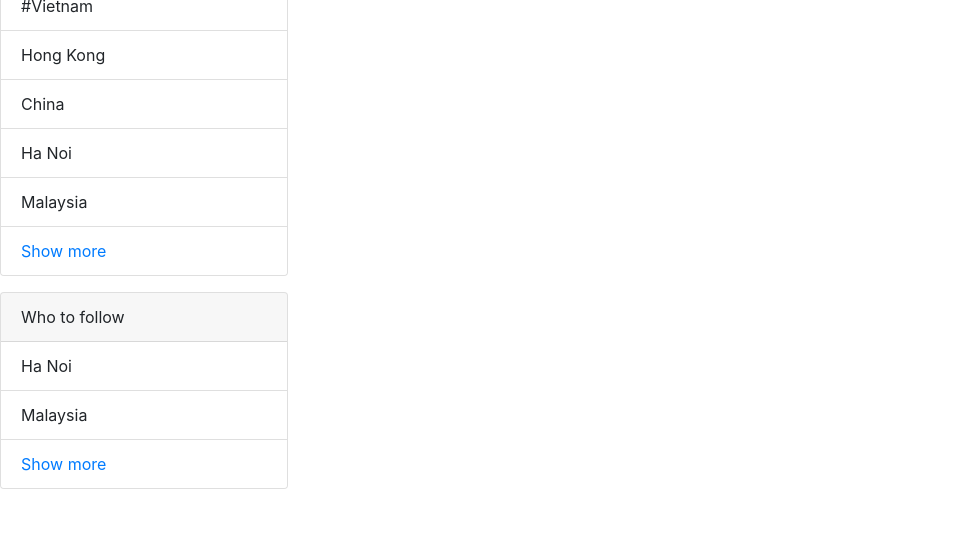
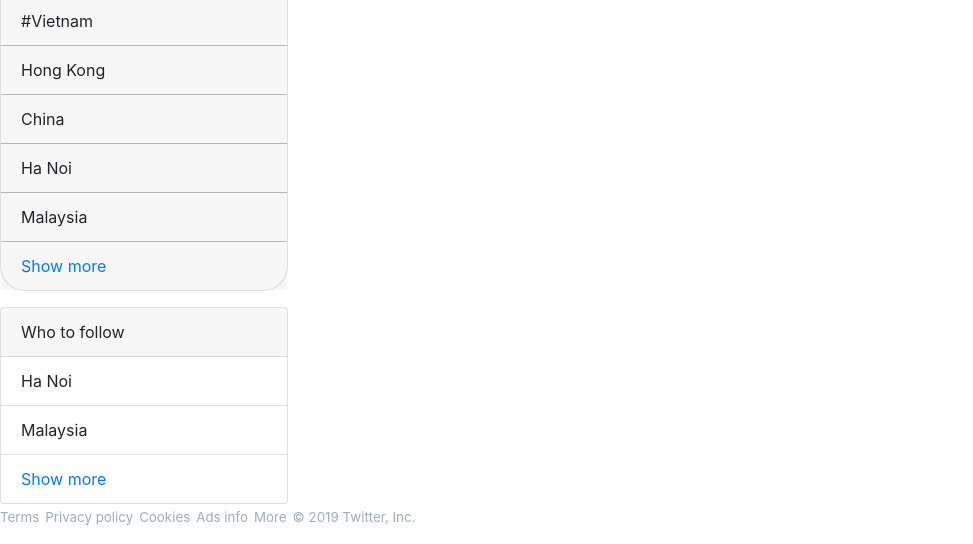
Before and after one commit to TKQCuong/SIERRA-Twitter-Group3-, a plain HTML site: page index.html in a window 1280 px wide. Shown: the part 354-898 px from the top of the page, without its empty margins (0-973 px from the left). Before the commit the page ends 843 px from the top, so only its background shows below. Drawn offline with nearby package versions, Linux system fonts and the light colour scheme.

Commit message:
duc push first

```diff
--- a/css/styles.css
+++ b/css/styles.css
@@ -46,6 +46,11 @@
     align-items: center;;
 }
 
+.duc-input:hover{
+    background-color: white;
+    border:1px solid #1DA1F2
+}
+
 .duc-input input{
     position: relative;
     width: 100%;
@@ -56,9 +61,43 @@
 
 }
 
+
 .duc-input div .fa-search{
     position: absolute;
     left:0;
 }
 
+.duc-yourTrend{
+    border-radius: 25px;
+}
+.duc-yourTrend .card{
+    border-radius: 25px;
+}
+
+.duc-trend-hover{
+    background-color: rgba(0,0,0,.03);
+}
+.duc-trend-hover:hover{
+    cursor: pointer;
+    background-color: #F5F8FA;
+
+}
+
+
+.duc-coppyright ul{
+    display: flex;
+    padding: 0;
+    list-style-type: none;
+}
+
+.duc-coppyright ul li{
+    margin-right:6px;
+}
+
+.duc-coppyright ul li a{
+    color:#A1ACB5;
+    font-size: 10pt;
+    text-decoration: none;
+
+}
 /* end duc */
--- a/index.html
+++ b/index.html
@@ -67,16 +67,16 @@
       </div>
       <div class="duc-yourTrend mt-3">
         <div class="card" style="width: 18rem;">
-          <div class="card-header">
+          <h2 class="card-header">
             Trends for you
-          </div>
-          <ul class="list-group list-group-flush ">
-            <li class="list-group-item">#Vietnam</li>
-            <li class="list-group-item">Hong Kong</li>
-            <li class="list-group-item">China</li>
-            <li class="list-group-item">Ha Noi</li>
-            <li class="list-group-item">Malaysia</li>
-            <li class="list-group-item"><a href="#">Show more</a></li>
+          </h2>
+          <ul class="list-group list-group-flush">
+            <li class="list-group-item duc-trend-hover">#Vietnam</li>
+            <li class="list-group-item duc-trend-hover">Hong Kong</li>
+            <li class="list-group-item duc-trend-hover">China</li>
+            <li class="list-group-item duc-trend-hover">Ha Noi</li>
+            <li class="list-group-item duc-trend-hover">Malaysia</li>
+            <li class="list-group-item duc-trend-hover"><a href="#">Show more</a></li>
           </ul>
         </div>
       </div>
@@ -91,6 +91,17 @@
             <li class="list-group-item"><a href="#">Show more</a></li>
           </ul>
         </div>
+      </div>
+      <div class="duc-coppyright">
+          <ul>
+              <li><a href="#">Terms</a></li>
+              <li><a href="#">Privacy policy</a></li>
+              <li><a href="#">Cookies</a></li>
+              <li><a href="#">Ads info</a></li>
+              <li><a href="#">More</a></li>
+              <li><a href="#">&#169; 2019 Twitter, Inc.</a></li>
+          </ul>
+
       </div>
     </div>
 
```
